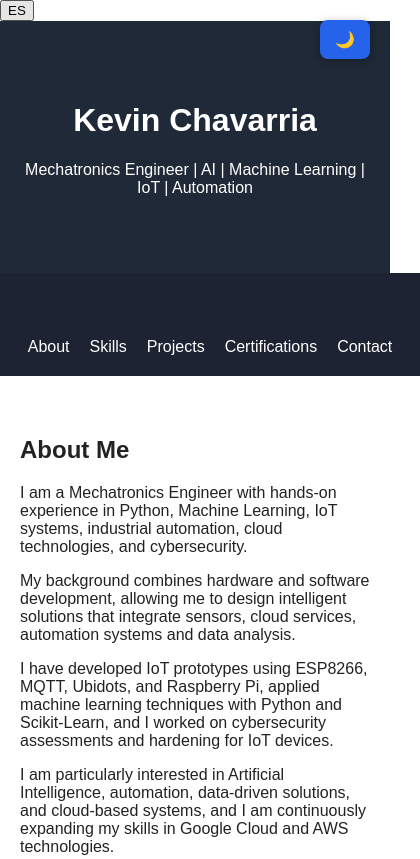
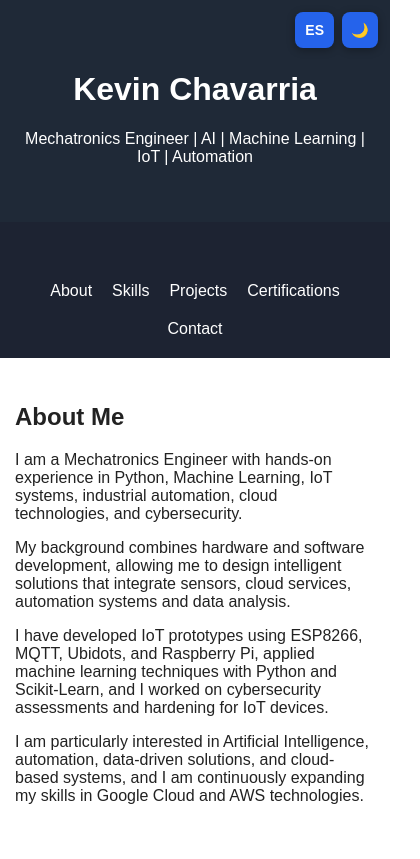
Before and after one commit to Chas-kv/Chas-kv.github.io, a plain HTML site: page index.html in a window 390 px wide. Shown: the top 859 px of the page, 420 px wide, since content can reach past the window. Drawn offline with Linux system fonts and the light colour scheme.

Commit message:
Implement floating controls for language and theme
Added floating controls for language and theme selection with responsive adjustments.

```diff
--- a/style.css
+++ b/style.css
@@ -27,6 +27,7 @@ body {
     color: var(--text-color);
     transition: 0.3s;
 }
+
 a {
     color: var(--link-color);
     text-decoration: none;
@@ -37,6 +38,7 @@ a:hover {
     color: var(--link-hover);
     text-decoration: underline;
 }
+
 .action-btn {
     display: inline-block;
     background: #2563eb;
@@ -61,21 +63,15 @@ header {
 
 nav {
     background: rgba(17, 24, 39, 0.95);
-
     padding: 15px;
-
     text-align: center;
-
     position: sticky;
     top: 0;
-
     z-index: 1000;
-
     backdrop-filter: blur(10px);
-
     width: 100%;
+    box-sizing: border-box;
 }
-
 
 nav a {
     color: white;
@@ -87,9 +83,9 @@ section {
     max-width: 1000px;
     margin: auto;
     padding: 40px 20px;
-
     scroll-margin-top: 80px;
 }
+
 html {
     scroll-behavior: smooth;
 }
@@ -108,58 +104,77 @@ footer {
     padding: 20px;
 }
 
-.theme-btn {
+/* ===== CONTROLES FLOTANTES (IDIOMA Y TEMA) ===== */
+.floating-controls {
     position: fixed;
     top: 20px;
     right: 20px;
+    z-index: 9999;
+    display: flex;
+    gap: 10px;
+    align-items: center;
+}
 
-    z-index: 9999;
-
+.control-btn {
     background: #2563eb;
     color: white;
-
     border: none;
     border-radius: 8px;
+    height: 40px;
+    padding: 0 14px;
+    cursor: pointer;
+    font-size: 15px;
+    font-weight: bold;
+    box-shadow: 0 2px 8px rgba(0,0,0,0.3);
+    transition: background 0.3s, transform 0.2s;
+    display: flex;
+    align-items: center;
+    justify-content: center;
+}
 
-    padding: 10px 15px;
+.control-btn:hover {
+    background: #1d4ed8;
+}
 
-    cursor: pointer;
+.theme-btn {
+    width: 42px;
+    padding: 0;
+    font-size: 16px;
+}
 
-    font-size: 16px;
+/* ===== MOBILE DEVICES ===== */
+@media (max-width: 768px) {
+    .floating-controls {
+        top: 12px;
+        right: 12px;
+        gap: 8px;
+    }
 
-    box-shadow: 0 2px 8px rgba(0,0,0,0.3);
-}
-/* ===== MOBILE DEVICES ===== */
+    .control-btn {
+        height: 36px;
+        padding: 0 10px;
+        font-size: 14px;
+    }
 
-@media (max-width: 768px) {
+    .theme-btn {
+        width: 36px;
+        padding: 0;
+    }
 
     nav {
         display: flex;
         flex-wrap: wrap;
         justify-content: center;
         gap: 10px;
-
-        padding-top: 60px;
+        padding-top: 55px;
     }
 
     nav a {
         margin: 5px;
     }
 
-    {
-
-    .theme-btn {
-        width: 40px;
-        height: 40px;
-
-        padding: 0;
-
-        overflow: hidden;
-        white-space: nowrap;
-    }
-
     header {
-        padding: 40px 15px;
+        padding: 50px 15px 40px;
     }
 
     section {
@@ -169,5 +184,4 @@ footer {
     .card {
         padding: 15px;
     }
-
 }
```
